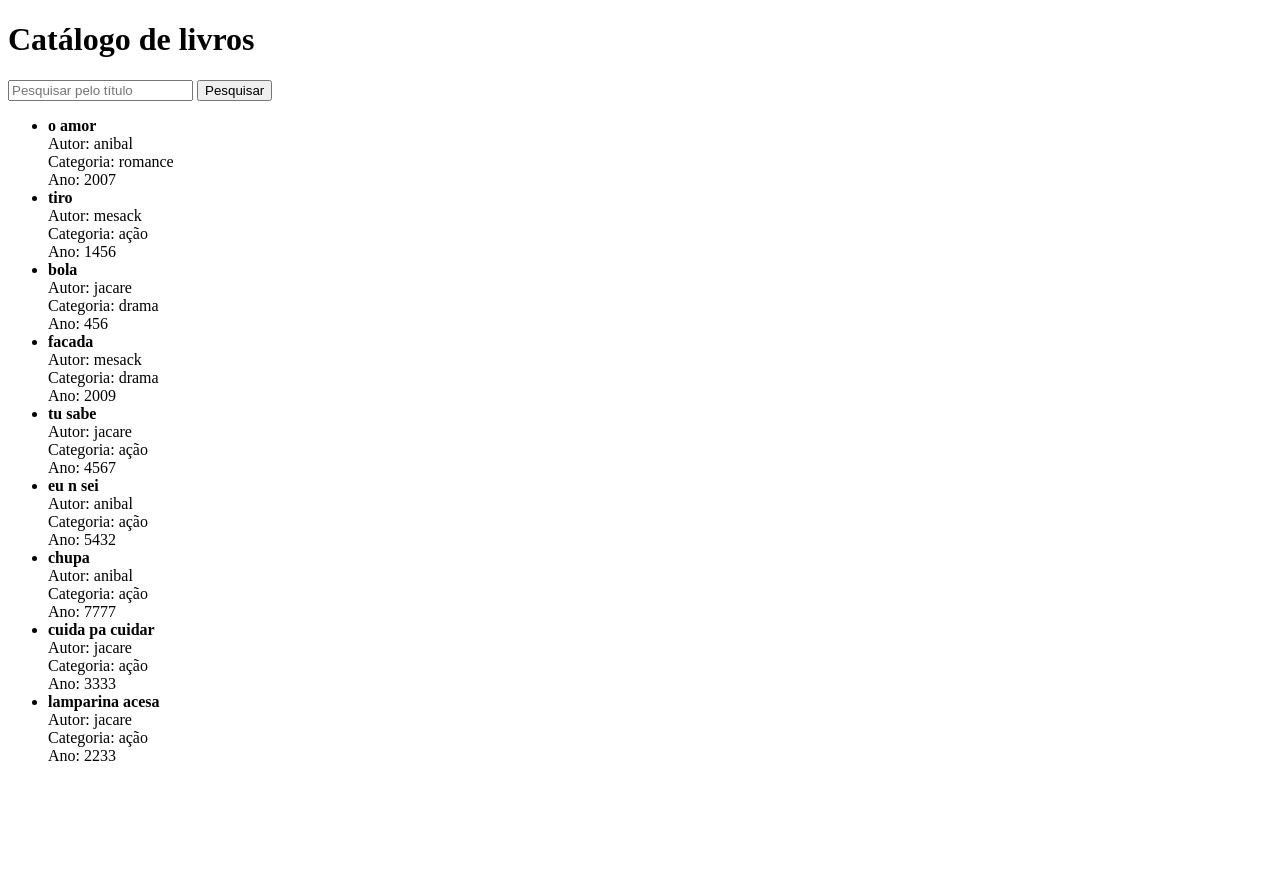
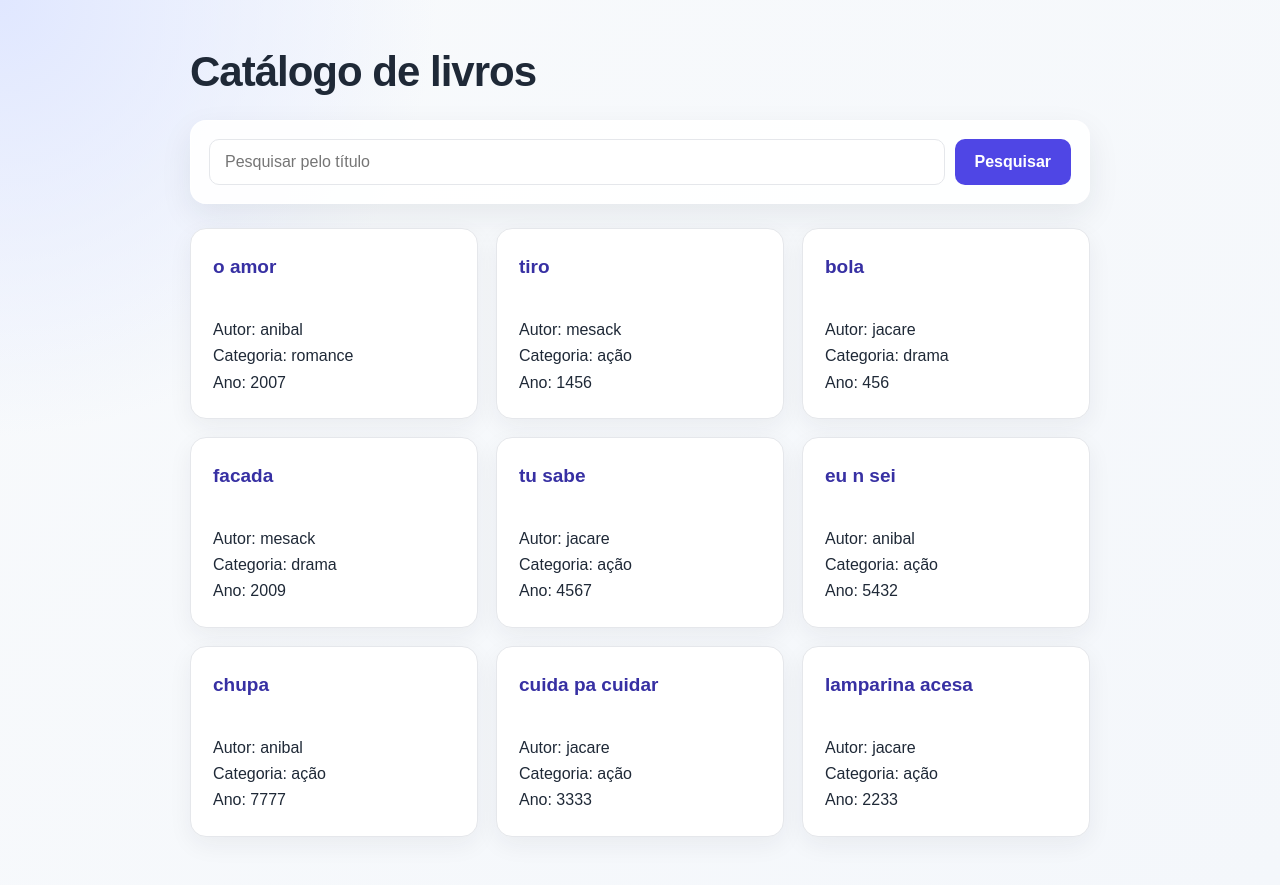
Before and after one commit to samdantas14/Atividade-Pr-tica-Consultas-ORM-Filtros-e-Pagina-o-no-Django, a Django app: page / in a window 1280 px wide. Before the commit the page ends 761 px from the top, so only its background shows below. Run offline with Django 5.2, Linux system fonts and the light colour scheme; data comes from the database, SQL or seed files in the repository.

Commit message:
criação do css da página de livros

```diff
--- /dev/null
+++ b/static/css/style.css
@@ -0,0 +1,142 @@
+:root {
+    --cor-fundo: #f4f7fb;
+    --cor-primaria: #4f46e5;
+    --cor-primaria-escura: #3730a3;
+    --cor-texto: #1f2937;
+    --cor-suave: #6b7280;
+    --cor-borda: #e5e7eb;
+    --branco: #ffffff;
+}
+
+* {
+    box-sizing: border-box;
+}
+
+body {
+    min-height: 100vh;
+    margin: 0;
+    padding: 48px 20px;
+    font-family: Arial, Helvetica, sans-serif;
+    color: var(--cor-texto);
+    background:
+        radial-gradient(circle at top left, #e0e7ff 0, transparent 28%),
+        linear-gradient(135deg, #f8fafc, var(--cor-fundo));
+}
+
+body > h1,
+body > form,
+body > ul,
+body > p {
+    width: min(900px, 100%);
+    margin-right: auto;
+    margin-left: auto;
+}
+
+h1 {
+    margin-top: 0;
+    margin-bottom: 24px;
+    font-size: clamp(28px, 5vw, 42px);
+    letter-spacing: -1px;
+}
+
+form {
+    display: flex;
+    gap: 10px;
+    margin-bottom: 24px;
+    padding: 18px;
+    border: 1px solid rgba(255, 255, 255, 0.8);
+    border-radius: 16px;
+    background: rgba(255, 255, 255, 0.9);
+    box-shadow: 0 12px 32px rgba(31, 41, 55, 0.08);
+}
+
+input[type="search"] {
+    flex: 1;
+    min-width: 0;
+    height: 46px;
+    padding: 0 15px;
+    border: 1px solid var(--cor-borda);
+    border-radius: 10px;
+    outline: none;
+    font-size: 16px;
+    color: var(--cor-texto);
+    background: var(--branco);
+}
+
+input[type="search"]:focus {
+    border-color: var(--cor-primaria);
+    box-shadow: 0 0 0 4px rgba(79, 70, 229, 0.12);
+}
+
+button {
+    height: 46px;
+    padding: 0 20px;
+    border: none;
+    border-radius: 10px;
+    color: var(--branco);
+    background: var(--cor-primaria);
+    font-size: 16px;
+    font-weight: 700;
+    cursor: pointer;
+    transition: 0.2s ease;
+}
+
+button:hover {
+    background: var(--cor-primaria-escura);
+    transform: translateY(-1px);
+}
+
+ul {
+    display: grid;
+    grid-template-columns: repeat(auto-fit, minmax(260px, 1fr));
+    gap: 18px;
+    margin-top: 0;
+    margin-bottom: 0;
+    padding: 0;
+    list-style: none;
+}
+
+li {
+    padding: 22px;
+    border: 1px solid var(--cor-borda);
+    border-radius: 16px;
+    line-height: 1.65;
+    background: var(--branco);
+    box-shadow: 0 8px 24px rgba(31, 41, 55, 0.06);
+    transition: 0.2s ease;
+}
+
+li:hover {
+    transform: translateY(-4px);
+    border-color: #c7d2fe;
+    box-shadow: 0 16px 32px rgba(31, 41, 55, 0.10);
+}
+
+li strong {
+    display: block;
+    margin-bottom: 8px;
+    color: var(--cor-primaria-escura);
+    font-size: 19px;
+}
+
+body > p {
+    padding: 24px;
+    border-radius: 14px;
+    text-align: center;
+    color: var(--cor-suave);
+    background: var(--branco);
+}
+
+@media (max-width: 600px) {
+    body {
+        padding: 28px 14px;
+    }
+
+    form {
+        flex-direction: column;
+    }
+
+    button {
+        width: 100%;
+    }
+}
--- a/templates/core/lista_livros.html
+++ b/templates/core/lista_livros.html
@@ -1,8 +1,11 @@
 <!DOCTYPE html>
+{% load static %}
 <html lang="pt-BR">
 <head>
     <meta charset="UTF-8">
+    <meta name="viewport" content="width=device-width, initial-scale=1.0">
     <title>Catálogo de livros</title>
+    <link rel="stylesheet" href="{% static 'css/style.css' %}">
 </head>
 <body>
     <h1>Catálogo de livros</h1>
```
